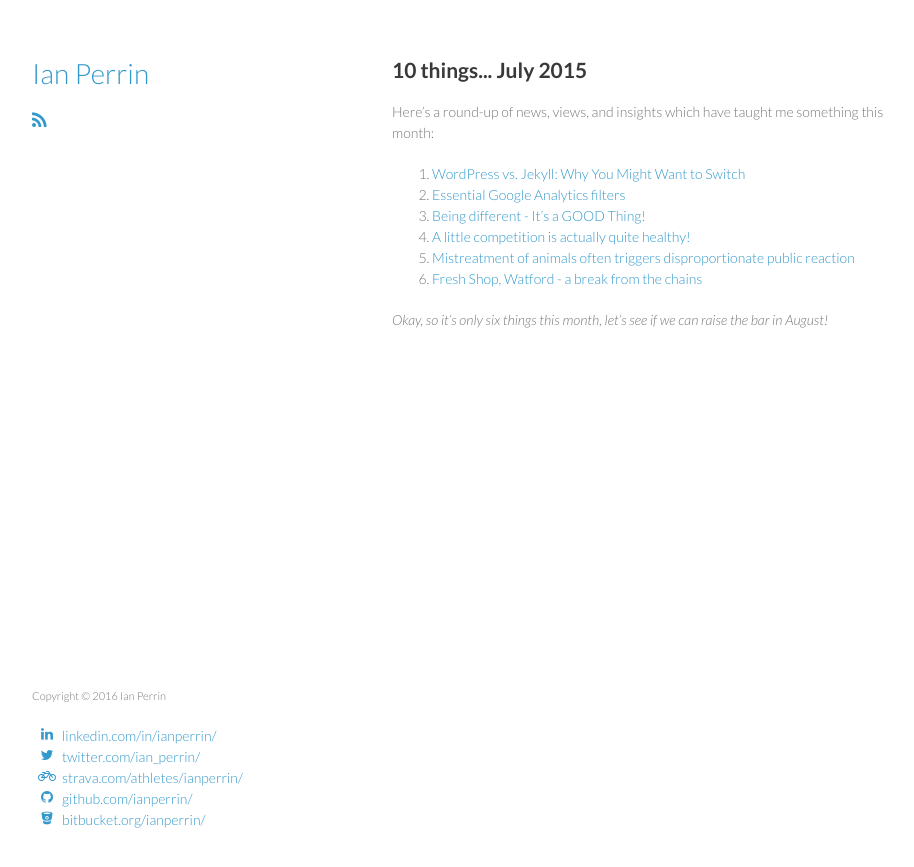
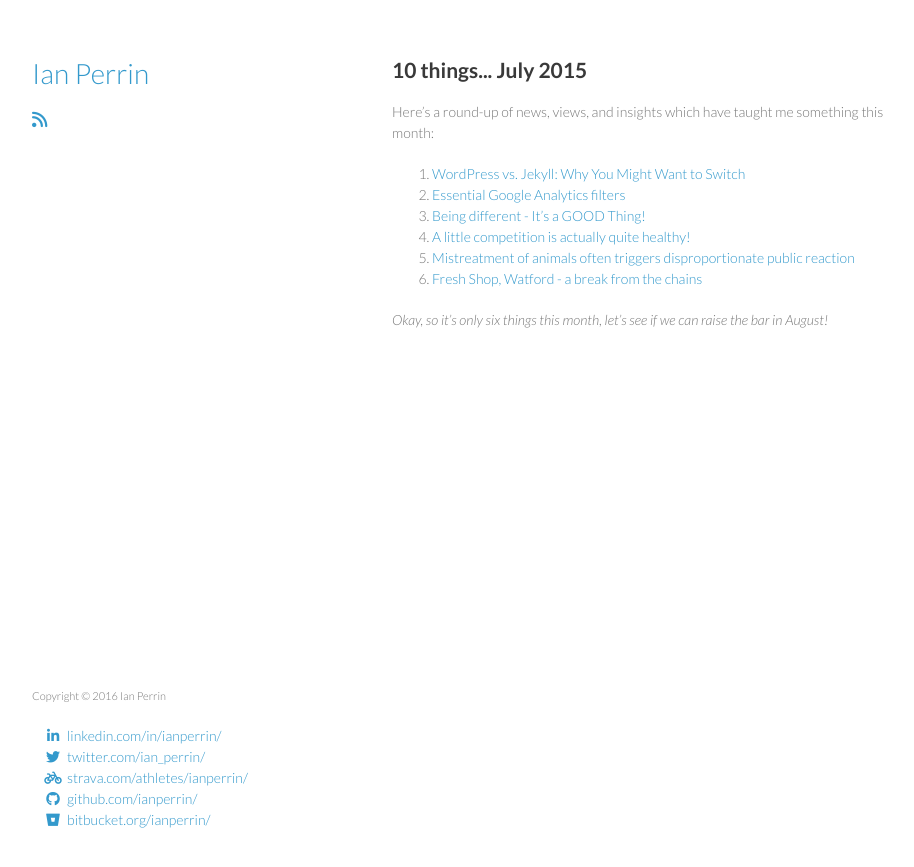
Before and after one commit to ianperrin/ianperrin.github.io, a Jekyll site: the page built from _posts/2015-07-31-10-things-july-2015.md, in a window 1280 px wide. Shown: the top 867 px of the page, without its empty margins (178-1092 px from the left). Built offline with Jekyll 4.4.1, drawn with Linux system fonts in a browser that asks for light colours; nearby versions of some CDN libraries.

Commit message:
Font Awesome 4.7.0

```diff
--- a/_includes/themes/minimal/default.html
+++ b/_includes/themes/minimal/default.html
@@ -19,7 +19,7 @@
 
     <title>{% if page.title %}{{ page.title }} – {{ site.name }}{% else %}{{ site.name }}{% endif %}</title>
 
-    <link href="//maxcdn.bootstrapcdn.com/font-awesome/4.6.3/css/font-awesome.min.css" rel="stylesheet">
+    <script src="https://use.fontawesome.com/8a6a9723cf.js"></script>
 
     <link rel="stylesheet" href="/assets/themes/minimal/css/style.css">
     <link rel="stylesheet" href="/assets/themes/minimal/css/github-light.css">
```
